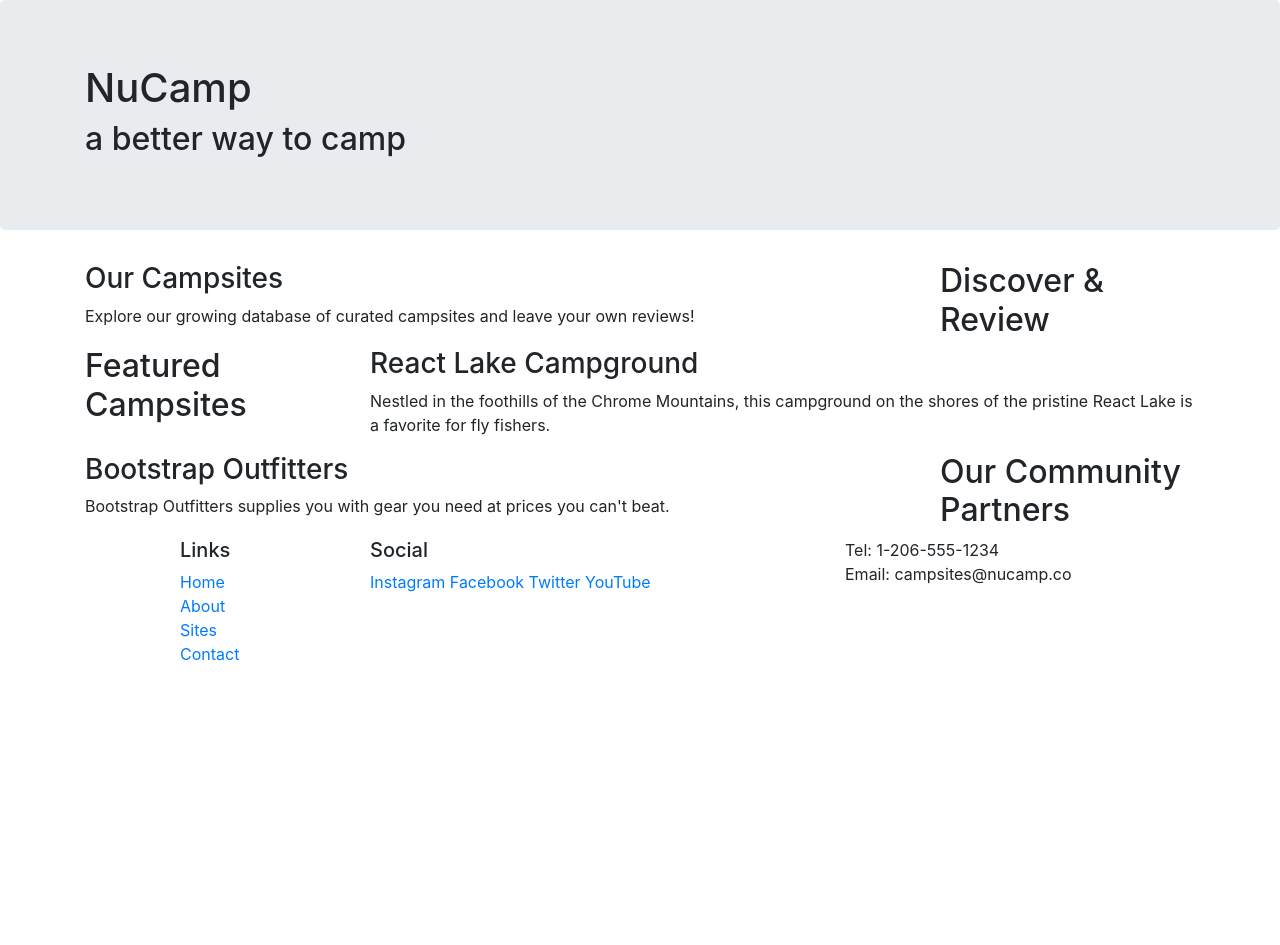
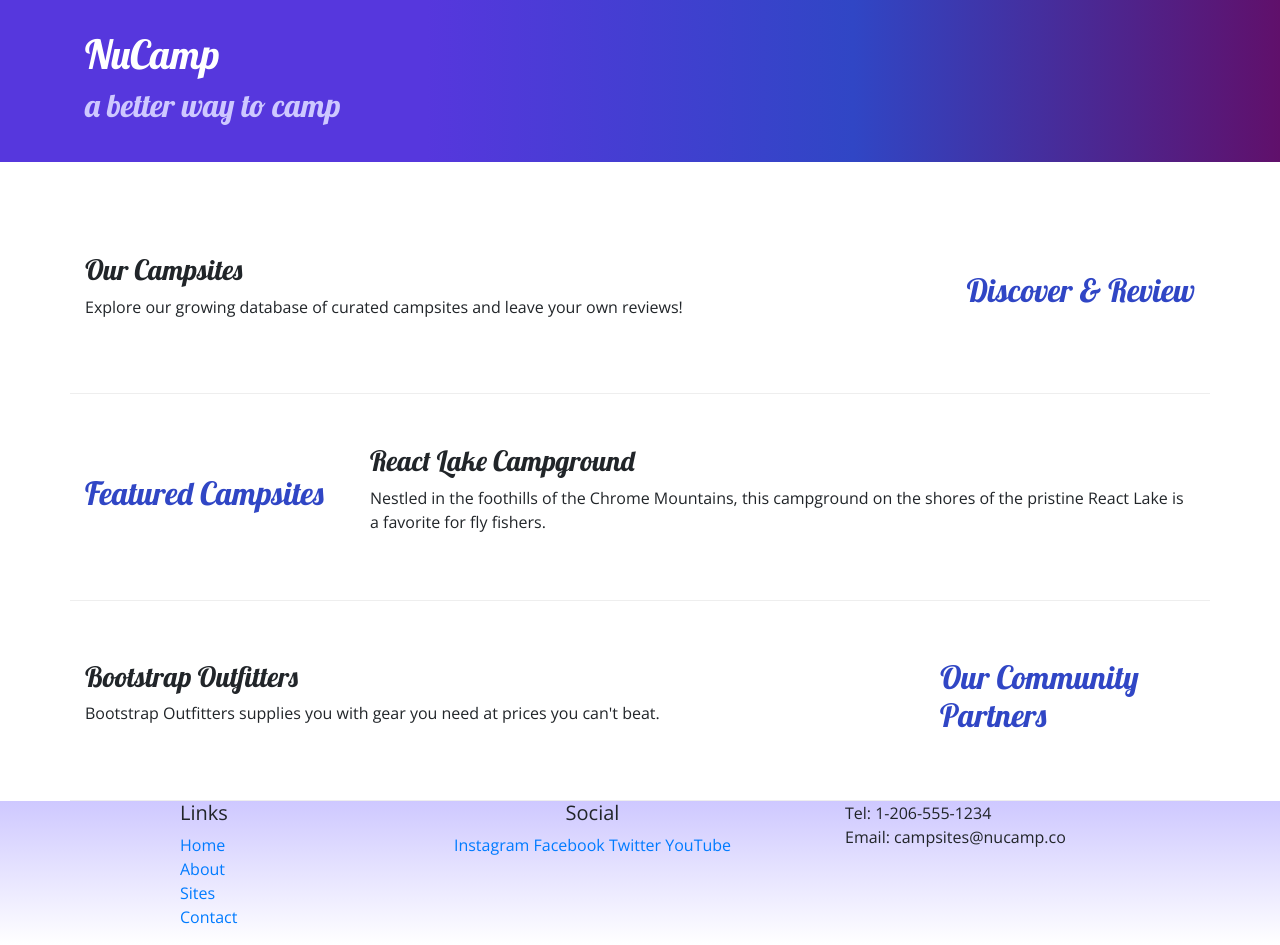
Before and after one commit to nickspera/NucampSite, a website: page index.html in a window 1280 px wide. Before the commit the page ends 800 px from the top, so only its background shows below. Drawn offline with nearby package versions, Linux system fonts and the light colour scheme.

Commit message:
Added style.css / edited main content style

```diff
--- /dev/null
+++ b/css/style.css
@@ -0,0 +1,31 @@
+body {
+    font-family: "Open Sans", sans-serif;
+}
+
+h1, h2, h3 {
+    font-family: "Lobster", cursive;
+}
+
+h2 {
+    color: #3046C5;
+}
+
+header h2 {
+    color: #CEC8FF;
+}
+
+footer {
+    background-image: linear-gradient(#CEC8FF, white);
+}
+
+.jumbotron {
+    padding: 30px;
+    background-image: linear-gradient(to right, #5637DD, #5637DD, #3046C5, #60106B);
+    color: white;
+}
+
+.row-content {
+    padding: 50px 0;
+    border-bottom: 1px ridge;
+    min-height: 200px;
+}
--- a/index.html
+++ b/index.html
@@ -8,12 +8,15 @@
     <!-- Bootstrap CSS -->
     <link rel="stylesheet" href="node_modules/bootstrap/dist/css/bootstrap.min.css" />
 
+    <!-- Additional CSS must be places after Bootstrap CSS -->
+    <link rel="stylesheet" href="https://fonts.googleapis.com/css?family=Lobster|Open+Sans" />
+    <link rel="stylesheet" href="css/style.css" />
     <title>NuCamp: A Better Way To Camp</title>
 </head>
 
 <body>
 
-    <header class="jumbotron">
+    <header class="jumbotron jumbotron-fluid">
         <div class="container">
             <div class="row">
                 <div class="col">
@@ -25,9 +28,9 @@
     </header>
 
     <div class="container">
-        <div class="row">
+        <div class="row row-content align-items-center">
             <div class="col-sm-4 order-sm-last col-md-3">
-                <h2>Discover & Review</h2>
+                <h2 class="text-sm-right">Discover & Review</h2>
             </div>
             <div class="col">
                 <h3>Our Campsites</h3>
@@ -35,7 +38,7 @@
             </div>
         </div>
 
-        <div class="row">
+        <div class="row row-content align-items-center">
             <div class="col-sm-4 col-md-3">
                <h2>Featured Campsites</h2>
           </div>
@@ -45,9 +48,9 @@
             </div>
         </div>
 
-        <div class="row">
+        <div class="row row-content align-items-center">
             <div class="col-sm-4 order-sm-last col-md-3">
-                <h2>Our Community Partners</h2>
+                <h2 classs="text-sm-right">Our Community Partners</h2>
          </div>
             <div class="col">
              <h3>Bootstrap Outfitters</h3>
@@ -68,7 +71,7 @@
                         <li><a href="#">Contact</a></li>
                     </ul>
                 </div>
-                <div class="col-6 col-sm-5">
+                <div class="col-6 col-sm-5 text-center">
                     <h5>Social</h5>
                     <a href="http://instagram.com/">Instagram</a>
                     <a href="http://facebook.com/">Facebook</a>
```
